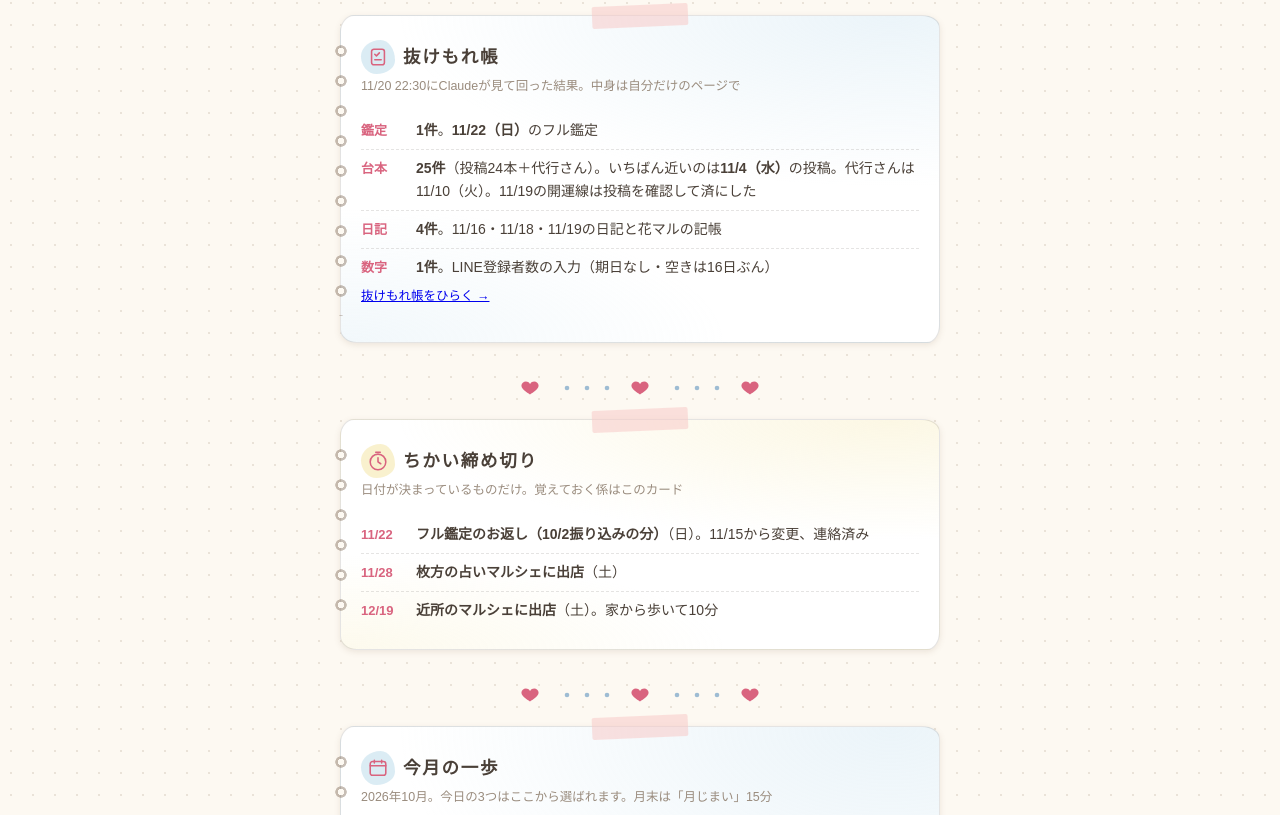
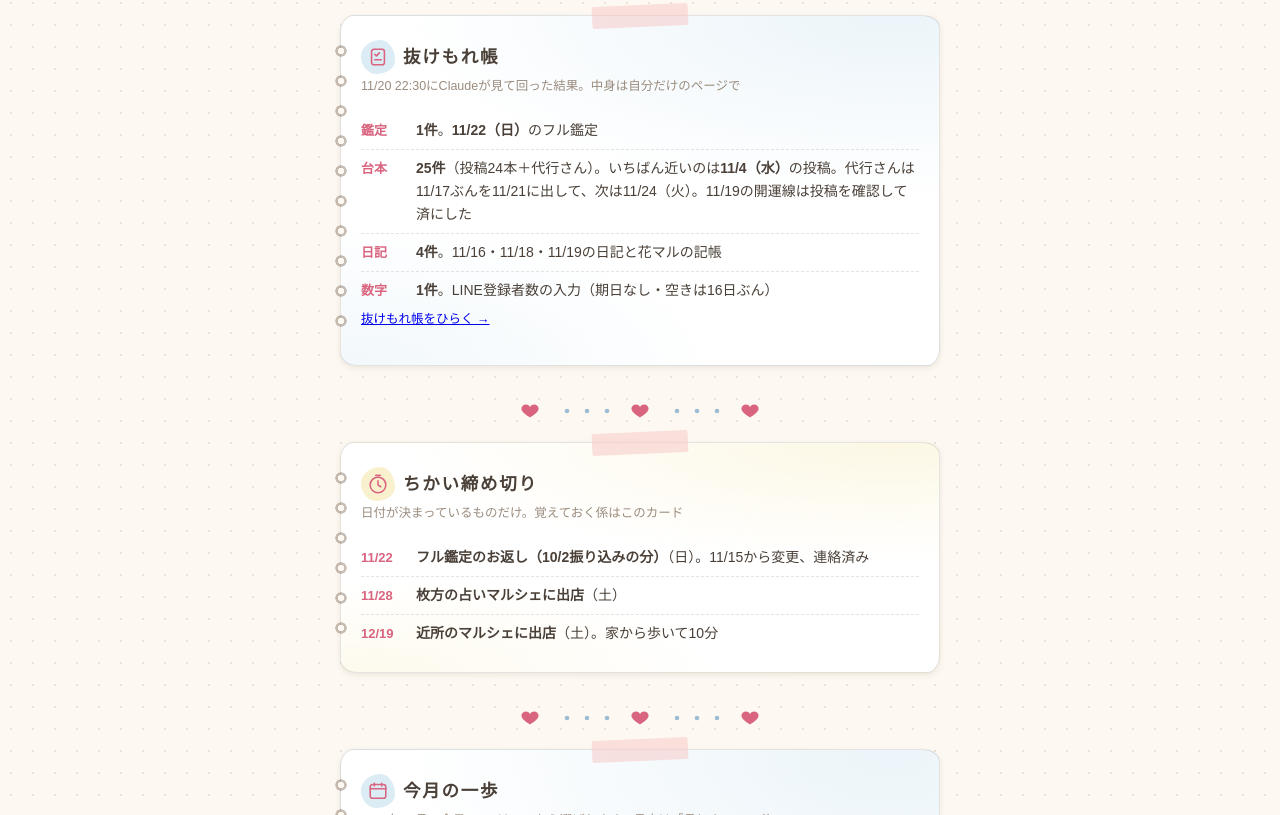
Before and after one commit to akiokada917-cyber/fuji-rashinban, a plain HTML site: page index.html in a window 1280 px wide. Shown: the part 2736-3551 px from the top of the page. Drawn offline with Linux system fonts and the light colour scheme.

Commit message:
店じまい 2026-11-21_03:46

```diff
--- a/index.html
+++ b/index.html
@@ -762,7 +762,7 @@
     <p class="sub">11/20 22:30にClaudeが見て回った結果。中身は自分だけのページで</p>
     <ul class="dl-list">
       <li><span class="d-date">鑑定</span><span><b>1件</b>。<b>11/22（日）</b>のフル鑑定</span></li>
-      <li><span class="d-date">台本</span><span><b>25件</b>（投稿24本＋代行さん）。いちばん近いのは<b>11/4（水）</b>の投稿。代行さんは11/10（火）。11/19の開運線は投稿を確認して済にした</span></li>
+      <li><span class="d-date">台本</span><span><b>25件</b>（投稿24本＋代行さん）。いちばん近いのは<b>11/4（水）</b>の投稿。代行さんは11/17ぶんを11/21に出して、次は11/24（火）。11/19の開運線は投稿を確認して済にした</span></li>
       <li><span class="d-date">日記</span><span><b>4件</b>。11/16・11/18・11/19の日記と花マルの記帳</span></li>
       <li><span class="d-date">数字</span><span><b>1件</b>。LINE登録者数の入力（期日なし・空きは16日ぶん）</span></li>
     </ul>
```
